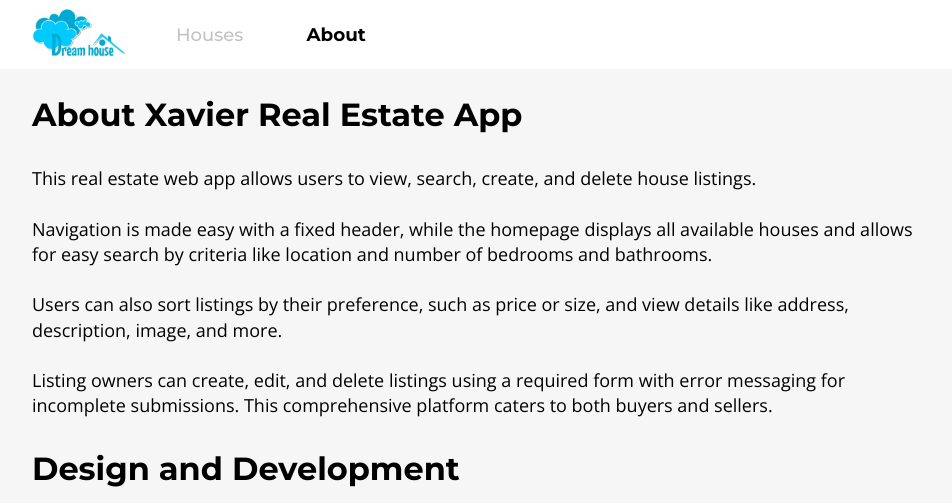
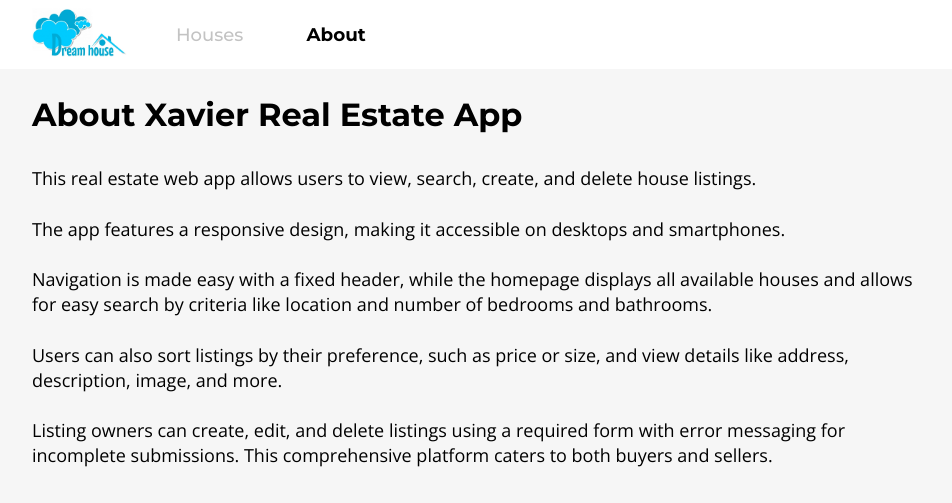
Before and after one commit to Xavier-Chang/real-estate-app-client, a Vue app: page /about in a window 1280 px wide. Shown: the top 503 px of the page, without its empty margins (160-1112 px from the left). Built offline with nearby package versions, Linux system fonts and the light colour scheme.

Commit message:
edit  README

```diff
--- a/src/views/AboutView.vue
+++ b/src/views/AboutView.vue
@@ -6,6 +6,8 @@
     <p>
       This real estate web app allows users to view, search, create, and delete
       house listings. <br /><br />
+      The app features a responsive design, making it accessible on desktops and smartphones.
+      <br /><br />
       Navigation is made easy with a fixed header, while the homepage displays
       all available houses and allows for easy search by criteria like location
       and number of bedrooms and bathrooms. <br /><br />
```
Also changed, not shown: 1 other file (tests, documents, lock files or other folders).
